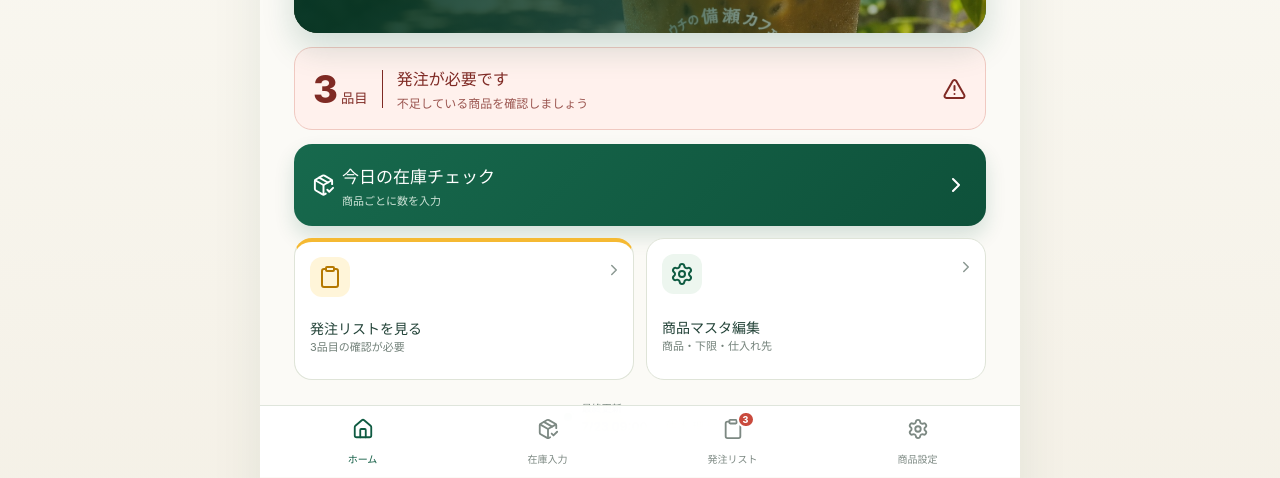
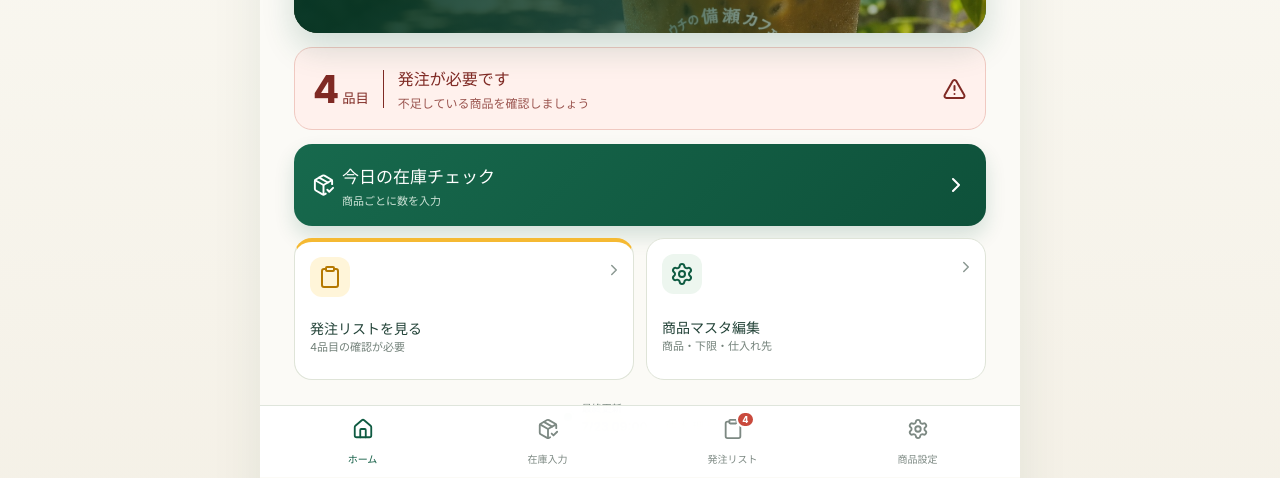
Before and after one commit to Eisuke-orion/uchi-bise-inventory-pwa, a React (Vite) app: page / in a window 1280 px wide. Shown: the part 323-801 px from the top of the page. Built offline with nearby package versions, Linux system fonts and the light colour scheme.

Commit message:
Add pineapple juice to inventory (#1)
Co-authored-by: EISUKE <eisuke@EISUKEnoMacBook-Air.local>

```diff
--- a/public/sw.js
+++ b/public/sw.js
@@ -1,4 +1,4 @@
-const CACHE = 'uchi-bise-inventory-v5';
+const CACHE = 'uchi-bise-inventory-v6';
 const BASE = self.registration.scope;
 const asset = path => new URL(path, BASE).href;
 const APP_SHELL = [BASE, asset('index.html'), asset('manifest.json'), asset('icons/icon-192.png'), asset('icons/icon-512.png')];
--- a/src/main.jsx
+++ b/src/main.jsx
@@ -12,6 +12,7 @@ const INITIAL_PRODUCTS = [
   ['ベリー','ジュース','コストコ','個',2,6,3],
   ['レモネード','ジュース','コストコ','個',2,6,11],
   ['マンゴー','ジュース','コストコ','個',2,10,12],
+  ['パインジュース','ジュース','コストコ','個',2,6,0],
   ['牛乳','牛乳・乳製品','コンビニ / Aプライス','本',2,4,3],
   ['コーヒーミルク','牛乳・乳製品','Aプライス','袋',1,3,6],
   ['コーヒー','コーヒー','Aプライス','個',1,5,3],
@@ -37,7 +38,7 @@ const INITIAL_PRODUCTS = [
 
 const STORAGE_KEY = 'uchi-bise-inventory-v1';
 const SALES_APP_URL = 'https://uchi-bise-sales.yuuuzo.chatgpt.site';
-const DATA_VERSION = 3;
+const DATA_VERSION = 4;
 const STOCK_SNAPSHOT_AT = '2026-07-23T18:00:00+09:00';
 const STOCK_SNAPSHOT_EDITOR = '仲本 理七';
 const STOCK_SNAPSHOT = {
@@ -47,6 +48,7 @@ const STOCK_SNAPSHOT = {
   'ベリー': 3,
   'レモネード': 11,
   'マンゴー': 12,
+  'パインジュース': 0,
   '牛乳': 3,
   'コーヒーミルク': 6,
   'コーヒー': 3,
```
Also changed, not shown: 1 other file (tests, documents, lock files or other folders).
